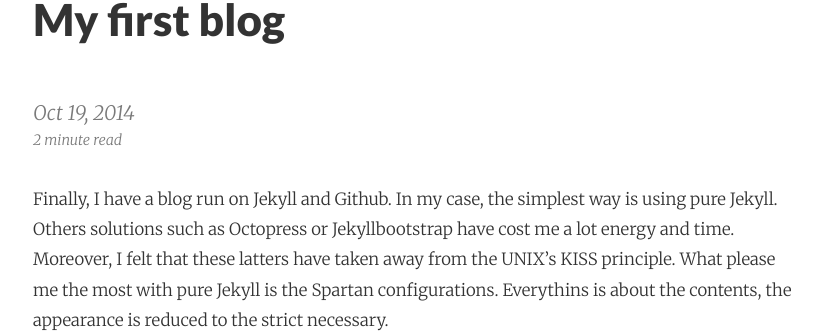
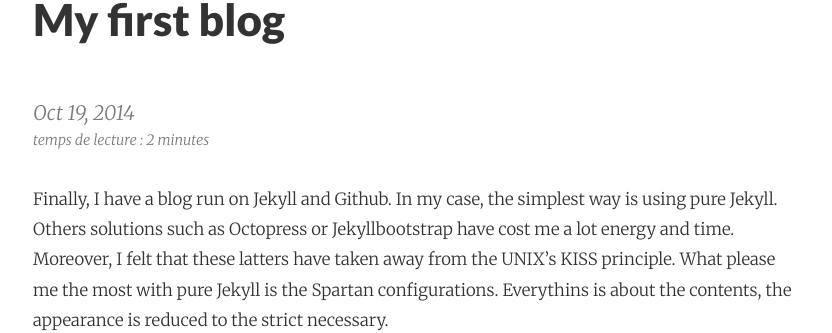
Before and after one commit to actuaire/actuaire.github.io, a Jekyll site: the page built from _posts/2014-10-19-my-first-blog.markdown, in a window 1280 px wide and 900 px high. Shown: the part 261-594 px from the top of the window, without its empty margins (223-1055 px from the left). Built offline with Jekyll 4.4.1, drawn with Linux system fonts in a browser that asks for light colours; nearby versions of some CDN libraries.

Commit message:
change _layout/post

```diff
--- a/_layouts/post.html
+++ b/_layouts/post.html
@@ -13,7 +13,7 @@ layout: default
   {% if page.update_date %}
     <span class="post-meta">Updated: {{ page.update_date | date: "%b %-d, %Y" }}</span><br>
   {% endif %}
-  <span class="post-meta small">{{ minutes }} minute read</span>
+  <span class="post-meta small">temps de lecture : {{ minutes }} minutes</span>
 </div>
 
 <article class="post-content">
```
